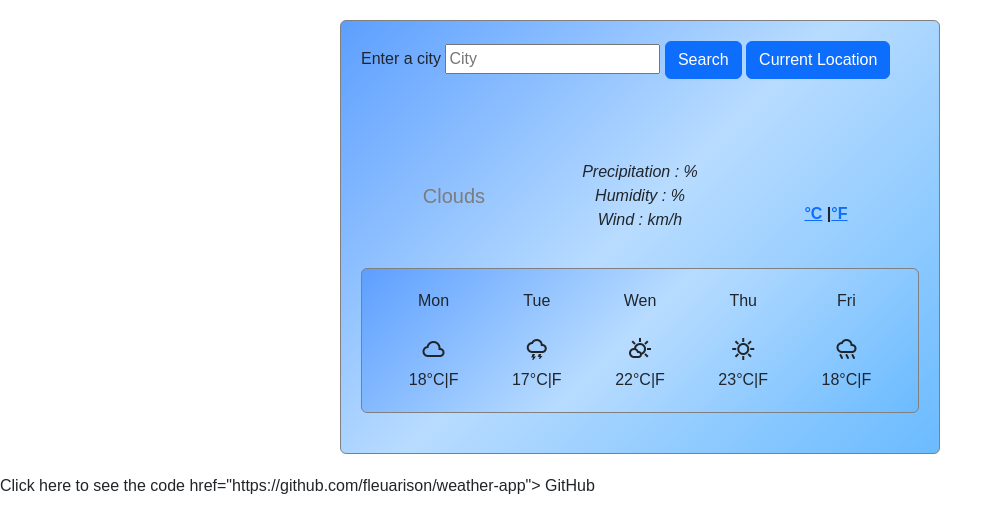
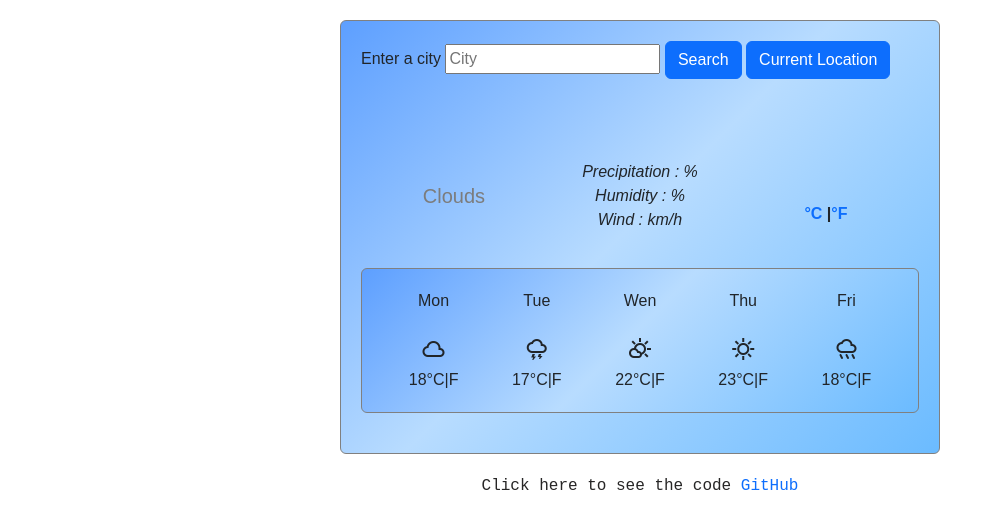
Before and after one commit to fleuarison/weather-app, a plain HTML site: page index.html in a window 1280 px wide. Shown: the whole page, without its empty margins (0-1003 px from the left). Drawn offline with nearby package versions, Linux system fonts and the light colour scheme.

Commit message:
update css files and fix html

```diff
--- a/index.html
+++ b/index.html
@@ -119,6 +119,6 @@
         </div>
       </footer>
     </div>
-<p>Click here to see the code </a>href="https://github.com/fleuarison/weather-app"> GitHub </a></p>
+<p>Click here to see the code <a href="https://github.com/fleuarison/weather-app"> GitHub </a></p>
   </body>
 </html>
--- a/src/styles.css
+++ b/src/styles.css
@@ -33,3 +33,17 @@
     font-weight: lighter;
     color: #7c7c7c;
   }
+  p {
+    text-align: center;
+    font-weight: 100;
+    font-family: monospace;
+    color: rgb(39, 38, 38);
+  }
+  a{
+    text-decoration: none;
+    transition: all 200ms ease-in-out;
+  }
+  a:hover {
+text-decoration: underline;
+cursor: pointer;
+  }
```
